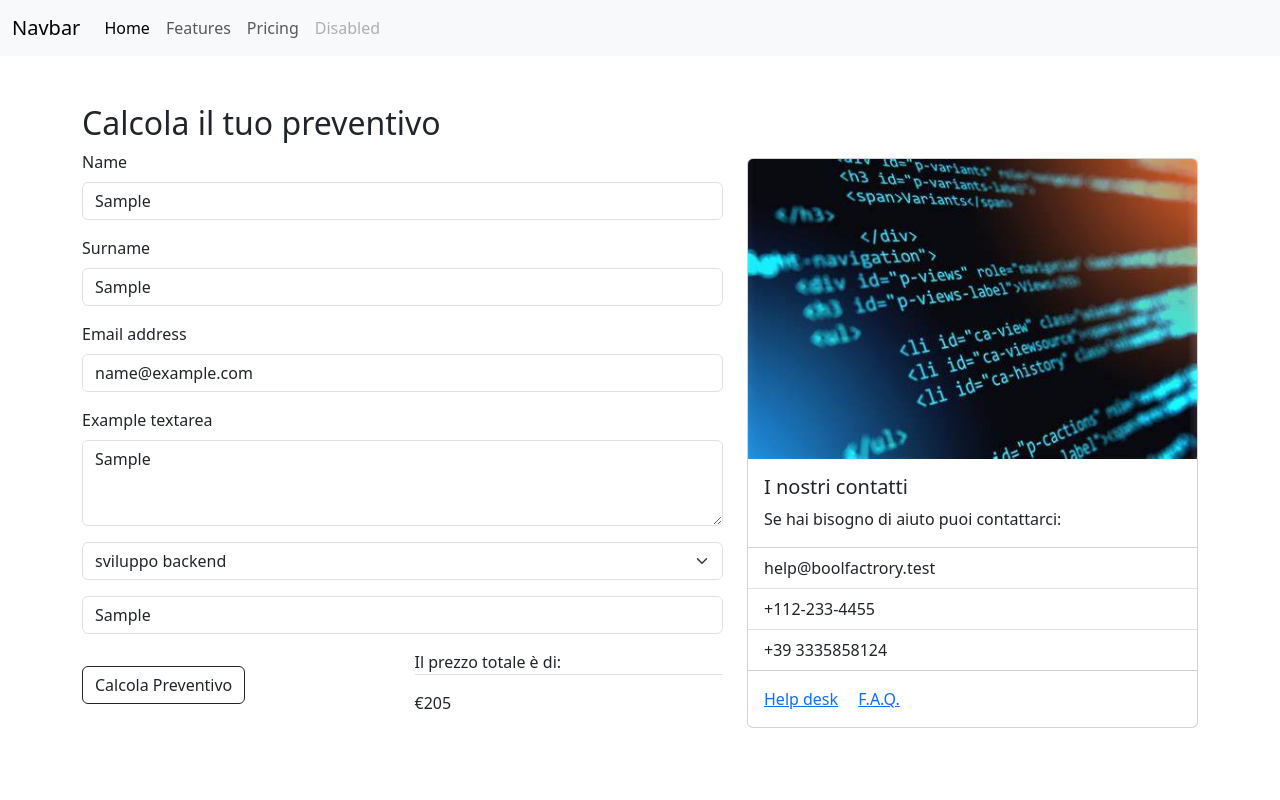
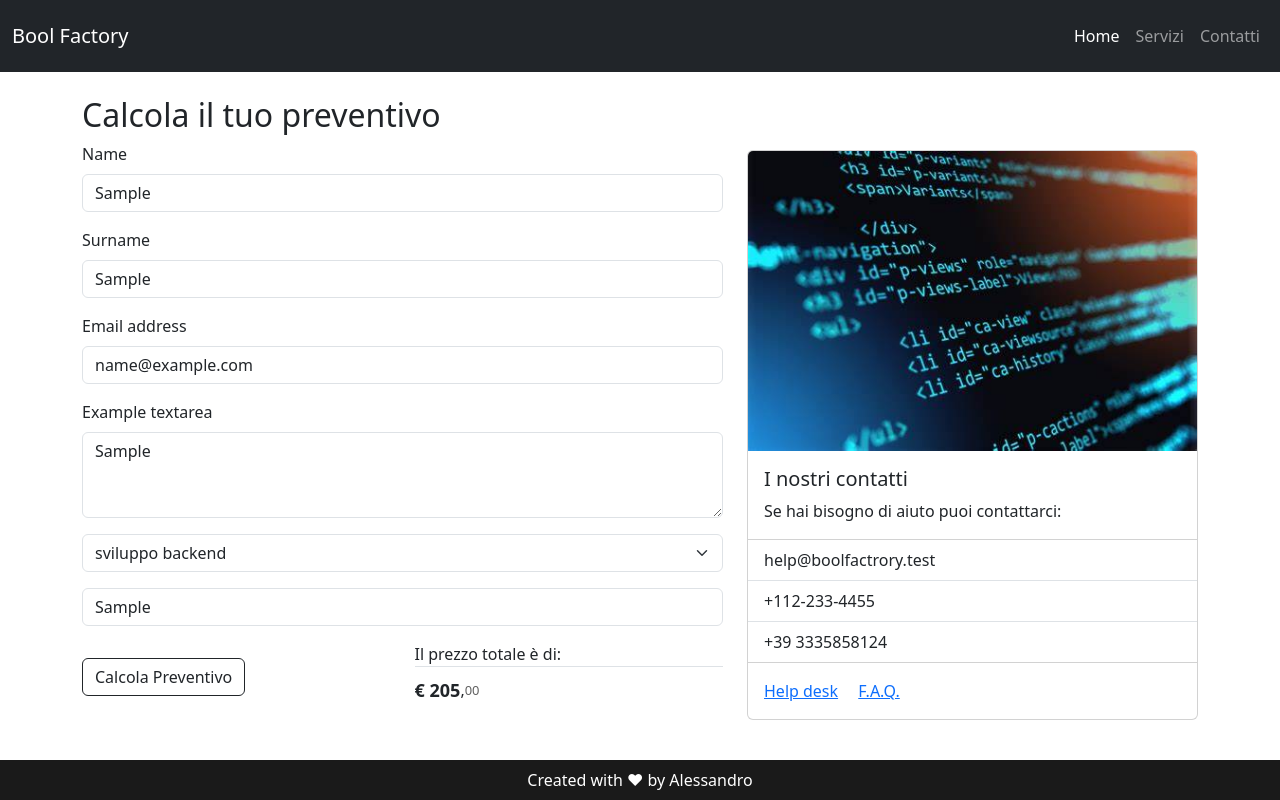
Before and after one commit to AlessandroSacchetti/bootstrap-preventivo, a plain HTML site: page index.html in a window 1280 px wide. Both pictures are taken after typing "Sample", "Sample", "name@example.com", "Sample", "Sample" into the empty fields and a click on the button "Calcola Preventivo". Drawn offline with nearby package versions, Linux system fonts and the light colour scheme.

Commit message:
final push: added style to the navvbar and added footer, modified JS so that integer and decimal are separated

```diff
--- a/index.html
+++ b/index.html
@@ -4,28 +4,28 @@
     <meta charset="utf-8">
     <meta name="viewport" content="width=device-width, initial-scale=1">
     <title>Bootstrap demo</title>
+    <link rel="stylesheet" href="./css/style.csss">
     <link href="https://cdn.jsdelivr.net/npm/bootstrap@5.3.3/dist/css/bootstrap.min.css" rel="stylesheet" integrity="sha384-QWTKZyjpPEjISv5WaRU9OFeRpok6YctnYmDr5pNlyT2bRjXh0JMhjY6hW+ALEwIH" crossorigin="anonymous">
   </head>
   <body>
     <header>
-        <nav class="navbar navbar-expand-md bg-body-tertiary custom-spacing">
+      <nav class="navbar navbar-expand-lg bg-dark py-3" data-bs-theme="dark">
         <div class="container-fluid">
-              <a class="navbar-brand" href="#">Navbar</a>
+          <a class="navbar-brand" href="#">Bool Factory</a>
           <button class="navbar-toggler" type="button" data-bs-toggle="collapse" data-bs-target="#navbarNavAltMarkup" aria-controls="navbarNavAltMarkup" aria-expanded="false" aria-label="Toggle navigation">
             <span class="navbar-toggler-icon"></span>
           </button>
-              <div class="collapse navbar-collapse" id="navbarNavAltMarkup">
-                <div class="navbar-nav end">
+          <div class="collapse navbar-collapse d-flex flex-row-reverse" id="navbarNavAltMarkup">
+            <div class="navbar-nav">
               <a class="nav-link active" aria-current="page" href="#">Home</a>
-                  <a class="nav-link" href="#">Features</a>
-                  <a class="nav-link" href="#">Pricing</a>
-                  <a class="nav-link disabled" aria-disabled="true">Disabled</a>
+              <a class="nav-link" href="#">Servizi</a>
+              <a class="nav-link" href="#">Contatti</a>
             </div>
           </div>
         </div>
       </nav>
     </header>
-    <div class="container mt-5">
+    <div class="container mt-4">
       <h2>Calcola il tuo preventivo</h2>
       <div class="row">
           <div class="col-sm-7">
@@ -61,7 +61,11 @@
               </div>
               <div class="col">
                 <p class="border-bottom">Il prezzo totale è di:</p>
-                <p id="formTotalPrice"> € ---, -- </p>
+                <div class="d-flex" style="line-height: 15px;">
+                  <p style="font-size: large; font-weight: 600;"> &euro; <a id="formIntegerPrice"> ---</a></p>
+                  <p>,</p>
+                  <p id="formDecimalPrice" style="font-size: small; font-weight:500; color: rgb(97, 97, 97);">--</p>
+                </div>
               </div>
             </div>
           </div>
@@ -87,6 +91,20 @@
         </div>
       </div>
     </div>
+    <div class="footer">
+      <p class="my-2">Created with &hearts; by Alessandro</p>
+    </div>
+    <style>
+      .footer {
+  position: fixed;
+  left: 0;
+  bottom: 0;
+  width: 100%;
+  background-color: rgb(26, 26, 26);
+  color: white;
+  text-align: center;
+}
+    </style>
     <script src="./js/app.js"></script>
     <script src="https://cdn.jsdelivr.net/npm/bootstrap@5.3.3/dist/js/bootstrap.bundle.min.js" integrity="sha384-YvpcrYf0tY3lHB60NNkmXc5s9fDVZLESaAA55NDzOxhy9GkcIdslK1eN7N6jIeHz" crossorigin="anonymous"></script>
   </body>
--- a/js/app.js
+++ b/js/app.js
@@ -31,6 +31,11 @@ btnElement.addEventListener('click', function(){
     }
     let standardPrice = pricePerHour*10
 
+     //integer and decimal separation of non discounted price
+    let standardInteger = Math.floor(standardPrice)
+    var standardDecimal = (standardPrice % 1).toFixed(2).substring(2)
+
+    //discount calculation
     let discount = 0
     const discountElement = document.getElementById('formDiscount')
     let valueDiscount = discountElement.value
@@ -44,10 +49,23 @@ btnElement.addEventListener('click', function(){
     }
     let discountedPrice = standardPrice-discount
 
-    /*DA CONTROLLARE*/
+    //integer and decimal separation of discounted price
+    let discountedInteger = Math.floor(discountedPrice)
+    var discountedDecimal = (discountedPrice % 1).toFixed(2).substring(2)
+
+    /*DA CONTROLLARE
     if(discount != 0){
-        document.getElementById('formTotalPrice').innerHTML = '€' + discountedPrice
+        document.getElementById('formTotalPrice').innerHTML = '€' + discountedInteger + ',' + discountedDecimal
     } else{
-        document.getElementById('formTotalPrice').innerHTML = '€' + standardPrice
+        document.getElementById('formTotalPrice').innerHTML = '€' + standardInteger + ',' + standardDecimal
+    } */
+
+    if(discount != 0){
+        document.getElementById('formIntegerPrice').innerHTML = discountedInteger
+        document.getElementById('formDecimalPrice').innerHTML = discountedDecimal
+    } else{
+        document.getElementById('formIntegerPrice').innerHTML = standardInteger
+        document.getElementById('formDecimalPrice').innerHTML = standardDecimal
     }
+
 })
```
Lines whose indentation alone changed are shown as unchanged.
